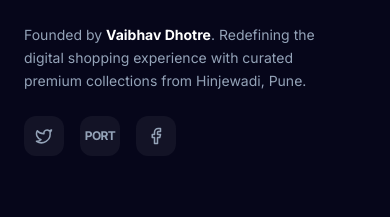
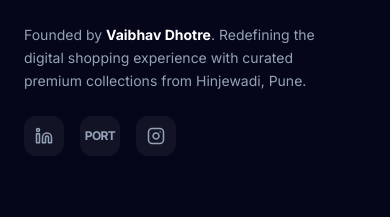
Before and after one commit to vaibhav3022/Ecommerce-Website, a React (Vite) app in the folder Ecommerce-frontend/: page / in a window 390 px wide. Shown: the part 1840-2057 px from the top of the page. Built offline with nearby package versions, Linux system fonts and the light colour scheme; no server answers.

Commit message:
feat: add responsive Footer component with navigation, contact info, and newsletter subscription

```diff
--- a/Ecommerce-frontend/src/components/Footer.jsx
+++ b/Ecommerce-frontend/src/components/Footer.jsx
@@ -1,4 +1,4 @@
-import { Facebook, Twitter, Youtube, Briefcase, HelpCircle, Gift, Star } from "lucide-react";
+import { Facebook, Twitter, Youtube, Briefcase, HelpCircle, Gift, Star, Instagram, Linkedin } from "lucide-react";
 import React from "react";
 import { Link } from "react-router-dom";
 
@@ -19,13 +19,13 @@ const Footer = () => {
              </p>
               <div className="flex gap-4">
                 <a href="https://www.linkedin.com/in/vaibhav-dhotre-96b83a224/" target="_blank" rel="noreferrer" className="w-10 h-10 rounded-xl bg-white/5 flex items-center justify-center hover:bg-primary hover:text-white transition-all cursor-pointer">
-                   <Twitter size={18} />
+                   <Linkedin size={18} />
                 </a>
                 <a href="https://vaibhavdhotre-portfolio.vercel.app/" target="_blank" rel="noreferrer" className="w-10 h-10 rounded-xl bg-white/5 flex items-center justify-center hover:bg-primary hover:text-white transition-all cursor-pointer text-xs font-black uppercase tracking-tighter">
                    PORT
                 </a>
-                <a href="https://instagram.com" target="_blank" rel="noreferrer" className="w-10 h-10 rounded-xl bg-white/5 flex items-center justify-center hover:bg-primary hover:text-white transition-all cursor-pointer">
-                   <Facebook size={18} />
+                <a href="https://www.instagram.com/iam_vaibhavdhotre?igsh=MXMxN3kwdjBkcXdsMA==" target="_blank" rel="noreferrer" className="w-10 h-10 rounded-xl bg-white/5 flex items-center justify-center hover:bg-primary hover:text-white transition-all cursor-pointer">
+                   <Instagram size={18} />
                 </a>
              </div>
           </div>
```
